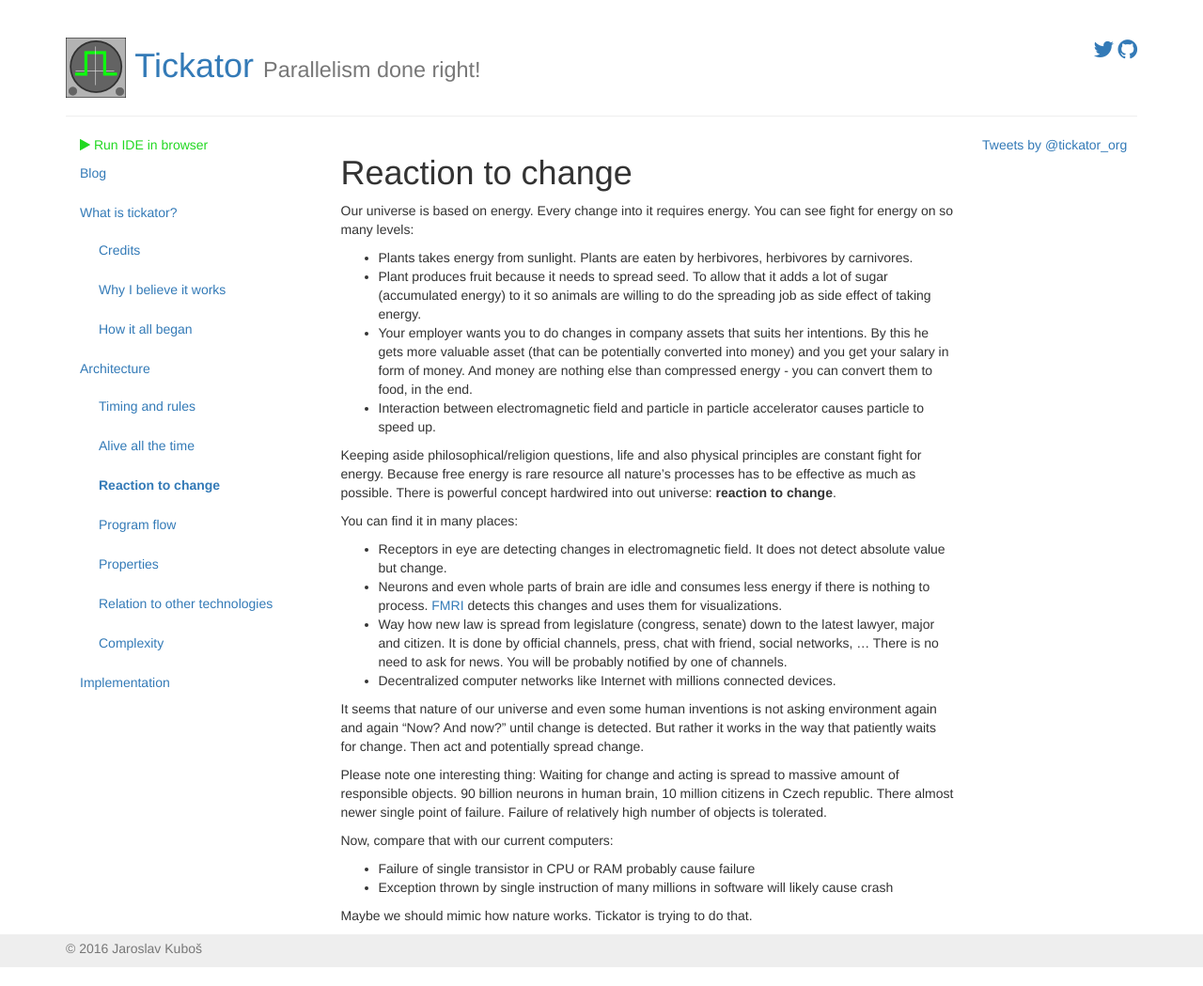
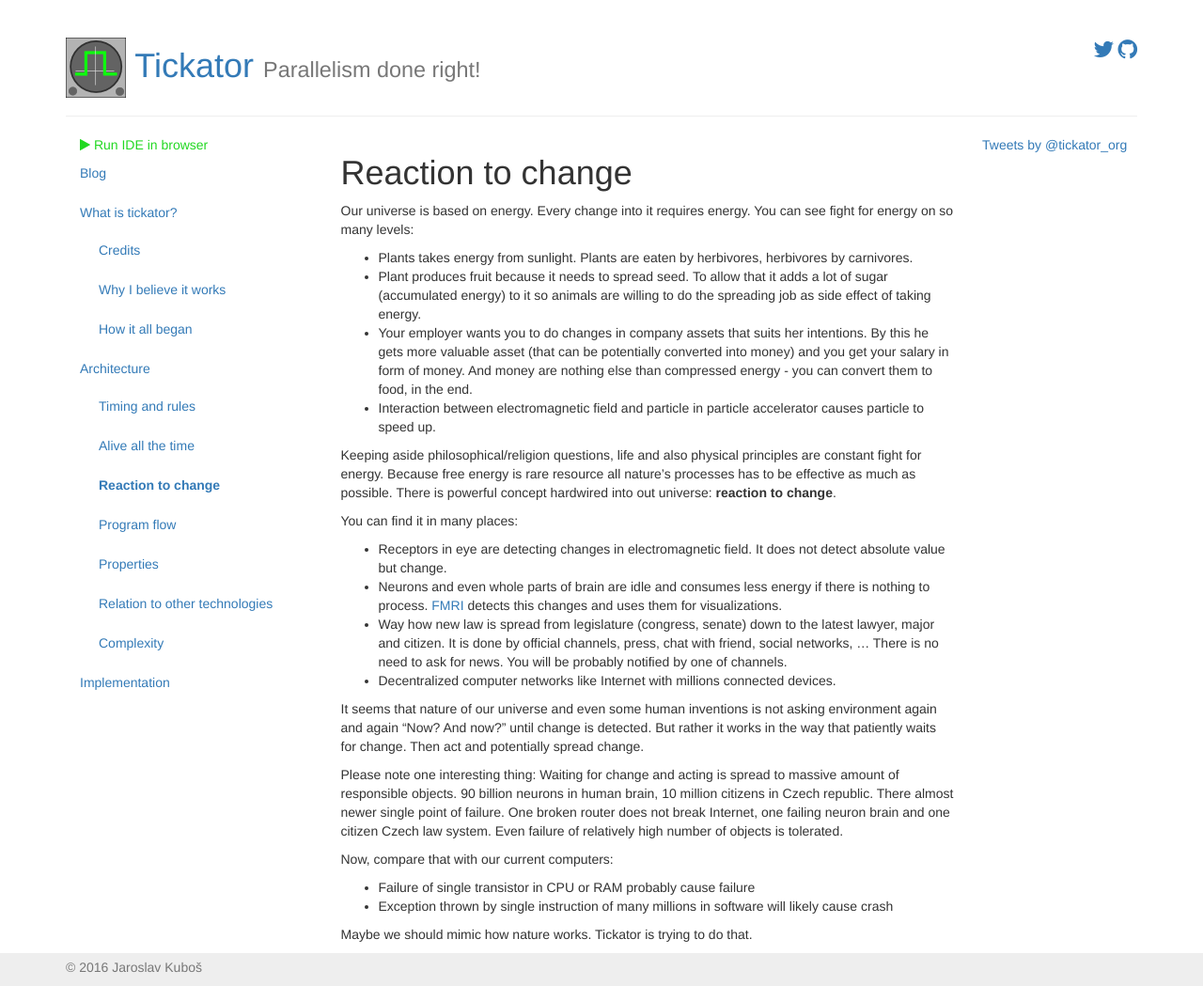
Before and after one commit to jkubos/tickator, a Jekyll site: the page built from articles/reaction-to-change.md, in a window 1280 px wide. Shown: the whole page at 94% size. Built offline with Jekyll 4.4.1, drawn with Linux system fonts in a browser that asks for light colours; nearby versions of some CDN libraries; comment, search, counter and statistics services are not loaded.

Commit message:
Improved text

```diff
--- a/articles/reaction-to-change.md
+++ b/articles/reaction-to-change.md
@@ -35,7 +35,8 @@ it works in the way that patiently waits for change. Then act and potentially sp
 
 Please note one interesting thing: Waiting for change and acting is spread to massive amount of responsible objects.
 90 billion neurons in human brain, 10 million citizens in Czech republic. There almost newer single point of failure.
-Failure of relatively high number of objects is tolerated.
+One broken router does not break Internet, one failing neuron brain and one citizen Czech law system.
+Even failure of relatively high number of objects is tolerated.
 
 Now, compare that with our current computers:
 
```
